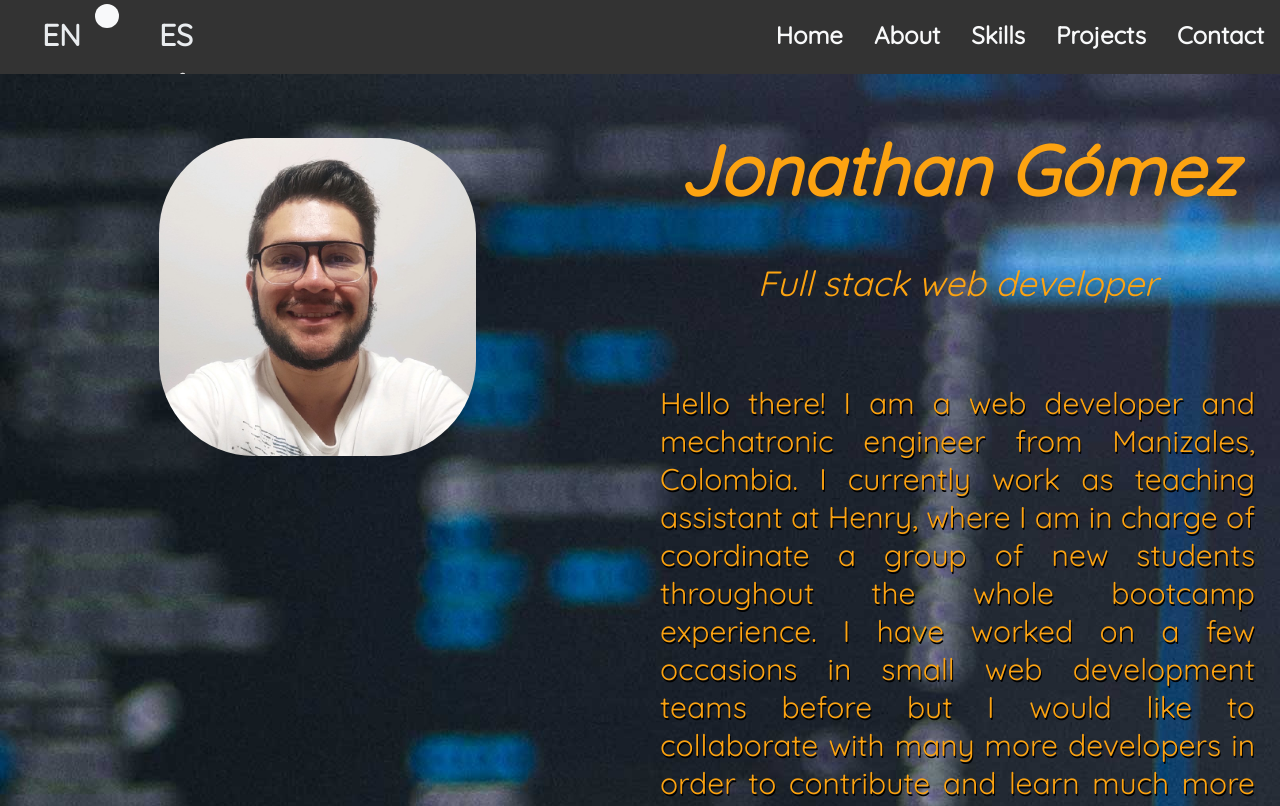
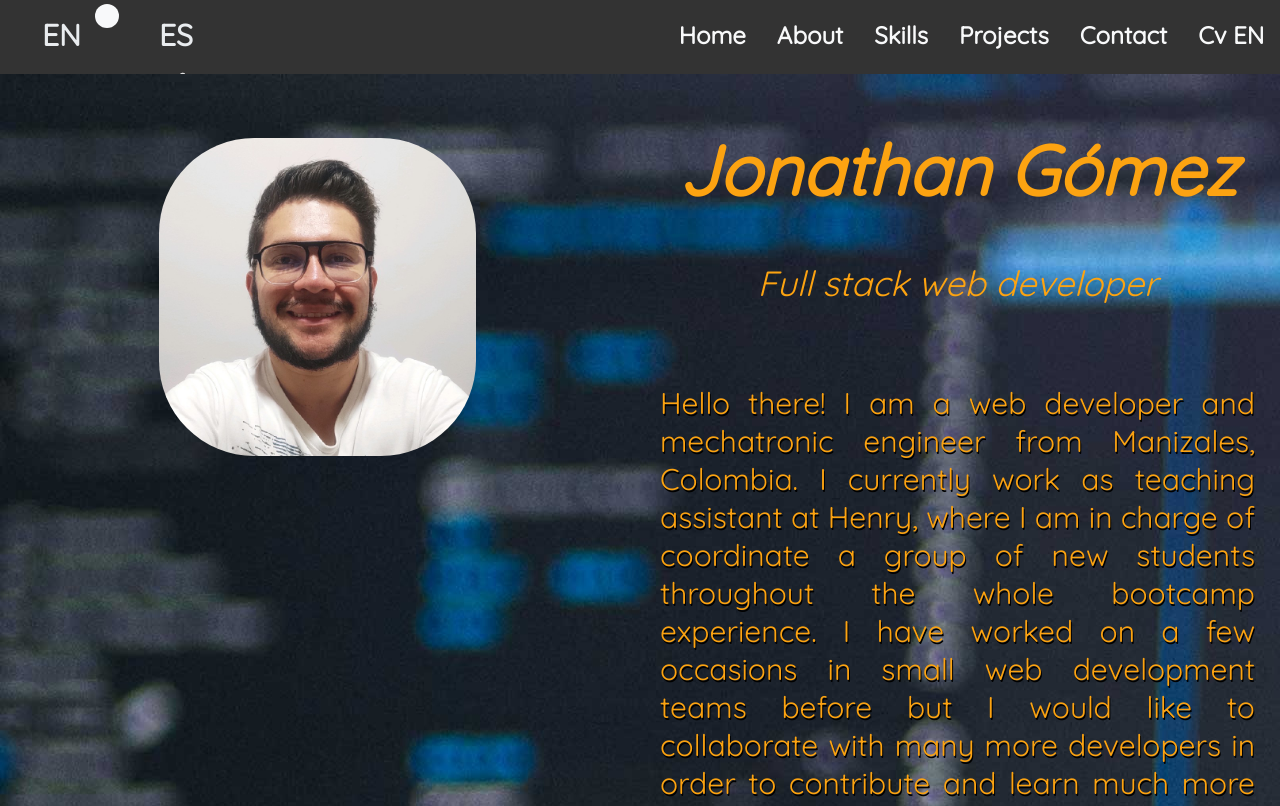
Before and after one commit to JonathanG0m3z/my-portfolio, a React (Create React App) app: page / in a window 1280 px wide. Shown: the top 806 px of the page. Built offline with nearby package versions, Linux system fonts and the light colour scheme.

Commit message:
Cv function

```diff
--- a/src/components/Nav/Nav.jsx
+++ b/src/components/Nav/Nav.jsx
@@ -1,11 +1,14 @@
 import React from "react";
 import './Nav.css';
 import { HiOutlineMenu } from 'react-icons/hi';
+import englishCv from '../../cv/Cv-EN.pdf';
+import spanishCv from '../../cv/Cv-ES.pdf';
 
 function Navbar({language, setLanguage}) {
   const handleLanguage = ()=>{
     setLanguage(language==='EN'?'ES':'EN');
   };
+  const cv = language==='EN'?englishCv:spanishCv;
   return (
     <nav className="navbar">
       <div>
@@ -26,6 +29,9 @@ function Navbar({language, setLanguage}) {
               <a className="nav-link" href="#skills">{language==='EN'?'Skills':'Habilidades'}</a>
               <a className="nav-link" href="#projects">{language==='EN'?'Projects':'Proyectos'}</a>
               <a className="nav-link" href="#contact">{language==='EN'?'Contact':'Contacto'}</a>
+              <a className="nav-link" href={cv} download="Jonathan Gómez Sánchez">
+                {language==='EN'?'Cv EN':'Cv ES'}
+              </a>
         </div>
       </div>
     </nav>
```
Also changed, not shown: 2 other files (tests, documents, lock files or other folders).
